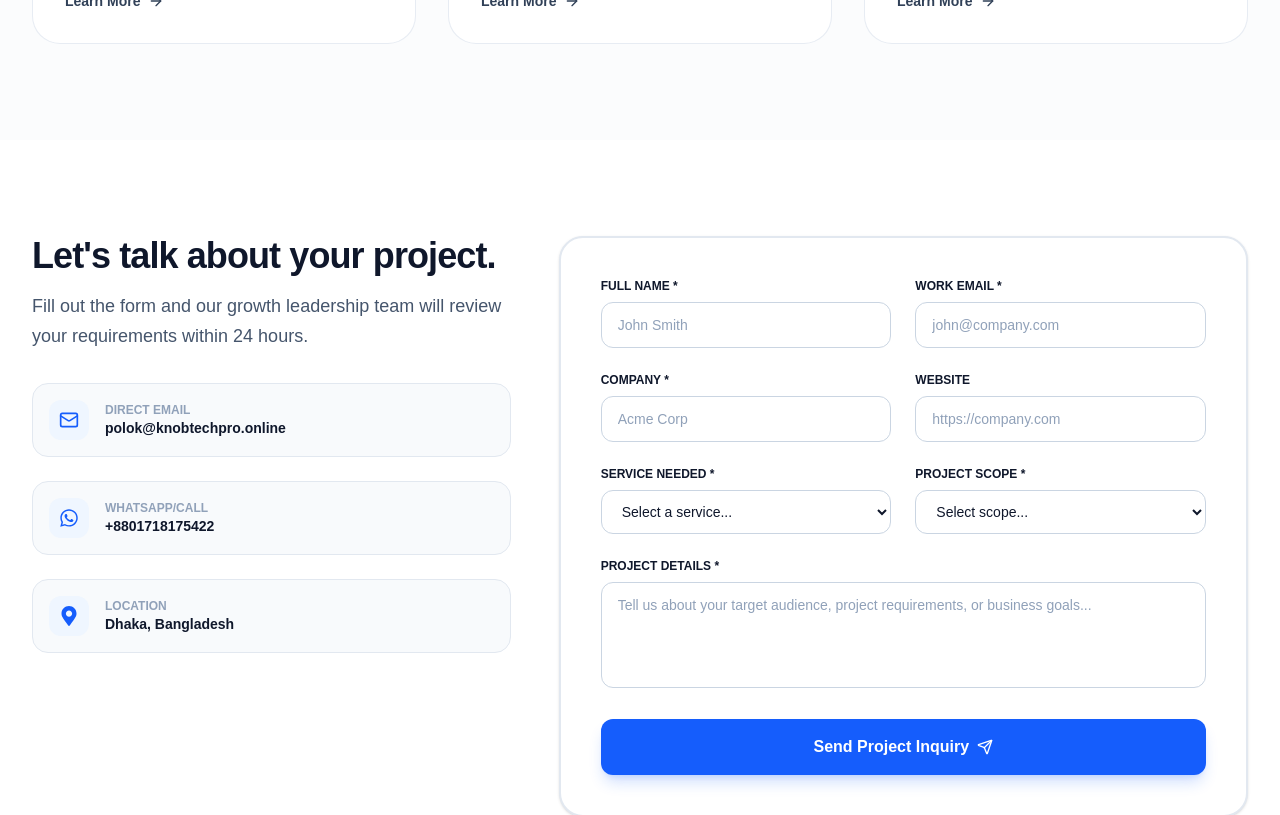
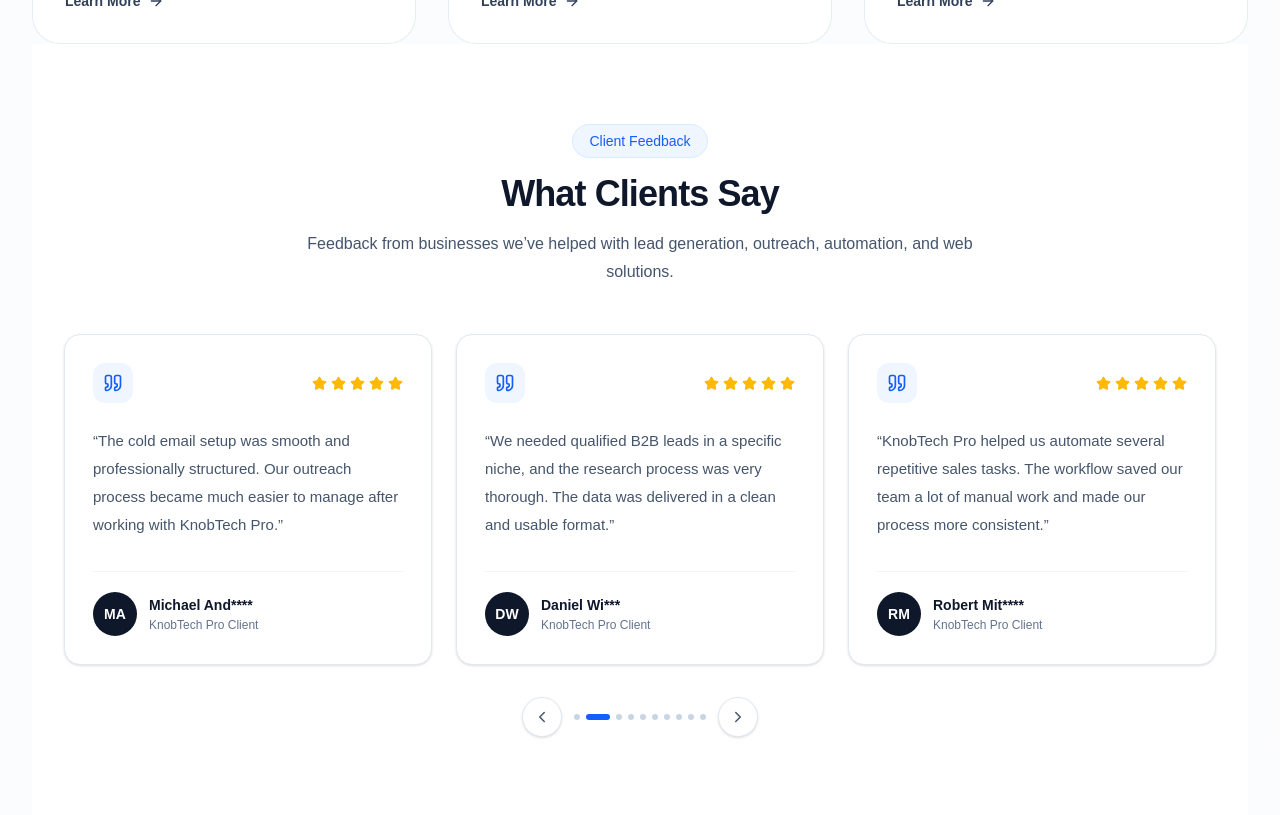
Before and after one commit to Polokshahi/KnobTechPro, a Next.js app: page / in a window 1280 px wide. Shown: the part 1540-2355 px from the top of the page. Built offline with nearby package versions, Linux system fonts and the light colour scheme.

Commit message:
review section sone

```diff
--- /dev/null
+++ b/src/app/client-reviews/page.tsx
@@ -0,0 +1,161 @@
+"use client";
+
+import { useEffect, useState } from "react";
+import reviews from "../../data/review";
+import { Quote, Star, ChevronLeft, ChevronRight } from "lucide-react";
+
+export const ClientReviews = () => {
+  const [currentIndex, setCurrentIndex] = useState(0);
+
+  const visibleReviews = 3;
+
+  useEffect(() => {
+    if (reviews.length <= visibleReviews) return;
+
+    const interval = setInterval(() => {
+      setCurrentIndex((prev) => {
+        const next = prev + 1;
+
+        return next >= reviews.length ? 0 : next;
+      });
+    }, 5000);
+
+    return () => clearInterval(interval);
+  }, []);
+
+  const getVisibleReviews = () => {
+    return Array.from({ length: visibleReviews }, (_, index) => {
+      return reviews[(currentIndex + index) % reviews.length];
+    });
+  };
+
+  const nextReviews = () => {
+    setCurrentIndex((prev) => (prev + 1) % reviews.length);
+  };
+
+  const previousReviews = () => {
+    setCurrentIndex(
+      (prev) => (prev - 1 + reviews.length) % reviews.length
+    );
+  };
+
+  return (
+    <section className="bg-white py-20">
+      <div className="mx-auto max-w-7xl px-6 lg:px-8">
+
+        {/* Section Header */}
+        <div className="mx-auto mb-12 max-w-2xl text-center">
+          <span className="inline-flex items-center rounded-full border border-blue-100 bg-blue-50 px-4 py-1.5 text-sm font-medium text-blue-600">
+            Client Feedback
+          </span>
+
+          <h2 className="mt-4 text-3xl font-bold tracking-tight text-slate-900 sm:text-4xl">
+            What Clients Say
+          </h2>
+
+          <p className="mt-4 text-base leading-7 text-slate-600">
+            Feedback from businesses we’ve helped with lead generation,
+            outreach, automation, and web solutions.
+          </p>
+        </div>
+
+        {/* Reviews */}
+        <div className="relative">
+
+          <div className="grid grid-cols-1 gap-6 md:grid-cols-2 lg:grid-cols-3">
+            {getVisibleReviews().map((review, idx) => (
+              <div
+                key={`${review.clientName}-${currentIndex}-${idx}`}
+                className="group relative flex min-h-[260px] flex-col justify-between rounded-2xl border border-slate-200 bg-white p-7 shadow-sm transition-all duration-500 hover:-translate-y-1 hover:border-blue-200 hover:shadow-xl"
+              >
+                {/* Quote + Stars */}
+                <div>
+                  <div className="mb-6 flex items-center justify-between">
+                    <div className="flex h-10 w-10 items-center justify-center rounded-xl bg-blue-50 text-blue-600">
+                      <Quote size={20} />
+                    </div>
+
+                    <div className="flex gap-1">
+                      {[1, 2, 3, 4, 5].map((star) => (
+                        <Star
+                          key={star}
+                          size={15}
+                          className="fill-amber-400 text-amber-400"
+                        />
+                      ))}
+                    </div>
+                  </div>
+
+                  {/* Review */}
+                  <p className="text-[15px] leading-7 text-slate-600">
+                    “{review.review}”
+                  </p>
+                </div>
+
+                {/* Client */}
+                <div className="mt-8 flex items-center gap-3 border-t border-slate-100 pt-5">
+                  <div className="flex h-11 w-11 shrink-0 items-center justify-center rounded-full bg-slate-900 text-sm font-semibold text-white">
+                    {review.clientName
+                      .split(" ")
+                      .map((name) => name[0])
+                      .join("")
+                      .slice(0, 2)
+                      .toUpperCase()}
+                  </div>
+
+                  <div>
+                    <h3 className="text-sm font-semibold text-slate-900">
+                      {review.clientName}
+                    </h3>
+
+                    <p className="mt-0.5 text-xs text-slate-500">
+                      KnobTech Pro Client
+                    </p>
+                  </div>
+                </div>
+              </div>
+            ))}
+          </div>
+
+          {/* Navigation */}
+          {reviews.length > 3 && (
+            <div className="mt-8 flex items-center justify-center gap-3">
+              <button
+                onClick={previousReviews}
+                aria-label="Previous reviews"
+                className="flex h-10 w-10 items-center justify-center rounded-full border border-slate-200 bg-white text-slate-600 shadow-sm transition hover:border-blue-200 hover:bg-blue-50 hover:text-blue-600"
+              >
+                <ChevronLeft size={18} />
+              </button>
+
+              {/* Dots */}
+              <div className="flex items-center gap-1.5">
+                {reviews.map((_, index) => (
+                  <button
+                    key={index}
+                    onClick={() => setCurrentIndex(index)}
+                    aria-label={`Go to review ${index + 1}`}
+                    className={`h-1.5 rounded-full transition-all duration-300 ${
+                      index === currentIndex
+                        ? "w-6 bg-blue-600"
+                        : "w-1.5 bg-slate-300"
+                    }`}
+                  />
+                ))}
+              </div>
+
+              <button
+                onClick={nextReviews}
+                aria-label="Next reviews"
+                className="flex h-10 w-10 items-center justify-center rounded-full border border-slate-200 bg-white text-slate-600 shadow-sm transition hover:border-blue-200 hover:bg-blue-50 hover:text-blue-600"
+              >
+                <ChevronRight size={18} />
+              </button>
+            </div>
+          )}
+
+        </div>
+      </div>
+    </section>
+  );
+};
--- a/src/app/page.tsx
+++ b/src/app/page.tsx
@@ -5,6 +5,8 @@
 import Link from 'next/link';
 import { ArrowRight, ArrowUpRight } from 'lucide-react';
 import { ContactForm } from '@/components/forms/ContactForm';
+
+import {ClientReviews} from '../app/client-reviews/page';
 
 
 
@@ -20,13 +22,7 @@
             <h2 className="text-3xl sm:text-4xl font-bold text-slate-900 tracking-tight mb-4">Core Services</h2>
             <p className="text-lg text-slate-600">From targeted prospect research to outbound campaigns and custom technology.</p>
           </div>
-
-
-
-
-
-
-          <div className="grid grid-cols-1 md:grid-cols-3 gap-6 lg:gap-8">
+<div className="grid grid-cols-1 md:grid-cols-3 gap-6 lg:gap-8">
   {servicesData.slice(0, 3).map((service) => (
     <div
       key={service.id}
@@ -80,6 +76,17 @@
 
 
 
+{/* Reviews Section */}
+
+
+<div>
+
+  <ClientReviews />
+
+</div>
+
+
+
 
 
 
--- a/src/components/layout/Footer.tsx
+++ b/src/components/layout/Footer.tsx
@@ -1,6 +1,8 @@
 import React from 'react';
 import Link from 'next/link';
 import { FaLinkedin } from "react-icons/fa";
+import { FaFacebook } from "react-icons/fa";
+
 
 
 export const Footer = () => {
@@ -26,16 +28,31 @@
             <div className="text-xs text-slate-500">© 2026 KnobTech Pro. All rights reserved.</div>
 
             {/* logo */}
+            <div className="flex items-center gap-3 ">
+
+              <div className="flex items-center gap-3 mt-6 ">
+
+              <Link target='_blank' href="https://www.linkedin.com/company/knobtechpro/?viewAsMember=true" className="hover:text-blue-500">
+                <FaLinkedin className="h-6 w-6" />
+              </Link>
+            </div>
+
+
             <div className="flex items-center gap-3 mt-6">
 
-              <Link target='_blank' href="https://www.linkedin.com/company/knobtechpro/?viewAsMember=true" className="hover:text-white">
-                <FaLinkedin className="h-6 w-6" />
+              <Link target='_blank' href="https://www.facebook.com/profile.php?id=61582140315968" className="hover:text-blue-500">
+                <FaFacebook className="h-6 w-6" />
               </Link>
+            </div>
+
+            </div>
 
 
 
 
-            </div>
+
+
+
           </div>
 
           <div>
--- /dev/null
+++ b/src/data/review.ts
@@ -0,0 +1,54 @@
+const clientReviews = [
+  {
+    clientName: "James C***",
+    review:
+      "KnobTech Pro helped us build a highly targeted B2B prospect list. The research was well organized and the decision-maker data was exactly what we needed.",
+  },
+  {
+    clientName: "Michael And****",
+    review:
+      "The cold email setup was smooth and professionally structured. Our outreach process became much easier to manage after working with KnobTech Pro.",
+  },
+  {
+    clientName: "Daniel Wi***",
+    review:
+      "We needed qualified B2B leads in a specific niche, and the research process was very thorough. The data was delivered in a clean and usable format.",
+  },
+  {
+    clientName: "Robert Mit****",
+    review:
+      "KnobTech Pro helped us automate several repetitive sales tasks. The workflow saved our team a lot of manual work and made our process more consistent.",
+  },
+  {
+    clientName: "David Tho****",
+    review:
+      "The cold email infrastructure and campaign setup were handled professionally. Everything was organized around improving our outreach workflow.",
+  },
+  {
+    clientName: "Alex Mor***",
+    review:
+      "We needed a custom web solution for our business, and the development work was clean, responsive, and focused on our actual business requirements.",
+  },
+  {
+    clientName: "Ryan Coo***",
+    review:
+      "The combination of lead research and outreach automation made a big difference in our prospecting workflow. Communication throughout the project was clear.",
+  },
+  {
+    clientName: "Thomas Ben***",
+    review:
+      "KnobTech Pro understood our target market quickly and created a structured prospect research process that was much easier for our sales team to use.",
+  },
+  {
+    clientName: "William Par**",
+    review:
+      "We wanted to connect our sales workflow with automation instead of handling everything manually. The solution was practical and tailored to our process.",
+  },
+  {
+    clientName: "Chris Ev**s",
+    review:
+      "From prospect research to web development, the work was handled with a strong focus on our business goals. The final solution was simple, scalable, and easy to work with.",
+  },
+];
+
+export default clientReviews;
```
